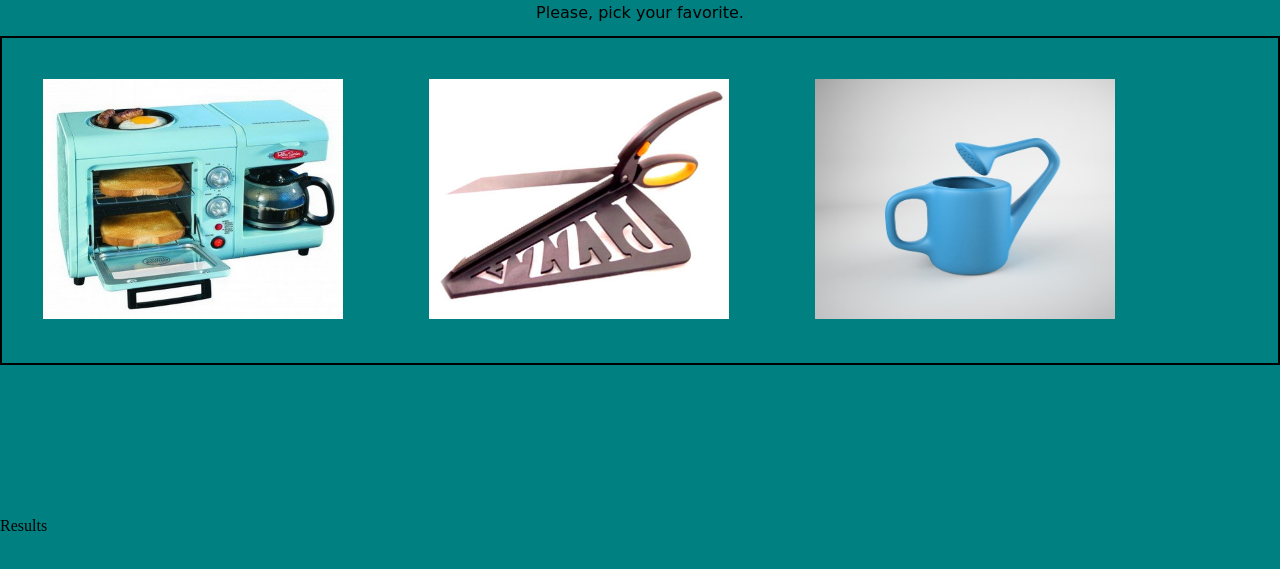
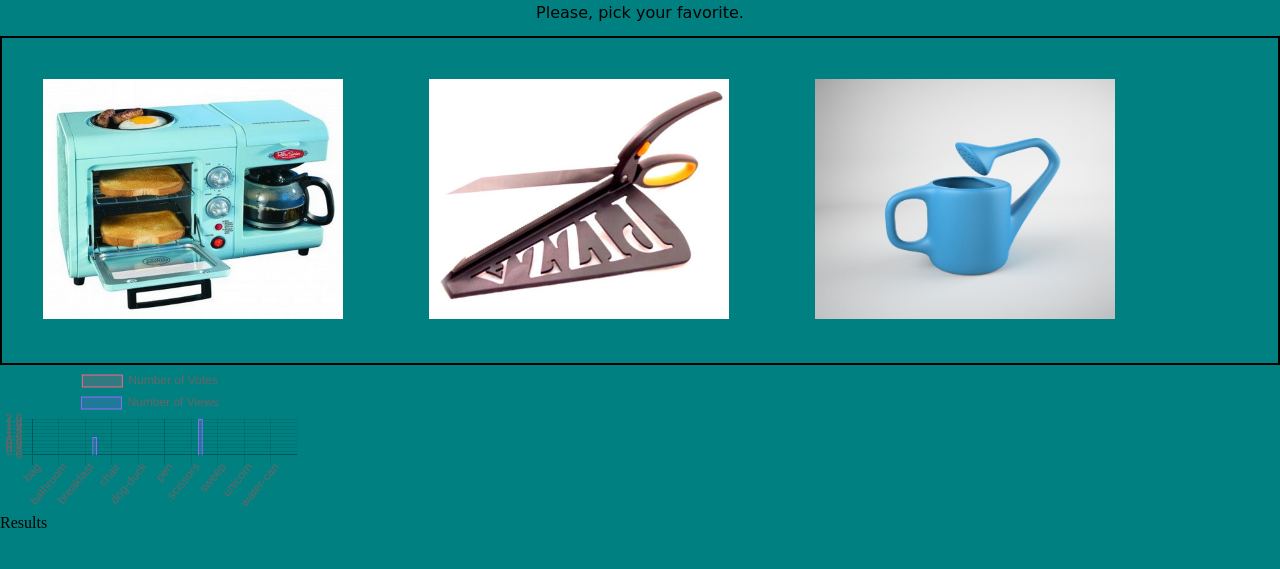
Before and after one commit to iswimfree/bus-mall, a plain HTML site: page index.html in a window 1280 px wide. Shown: the part 105-674 px from the top of the page. Drawn offline with nearby package versions, Linux system fonts and the light colour scheme.

Commit message:
added chart still working on this

```diff
--- a/css/style.css
+++ b/css/style.css
@@ -31,3 +31,9 @@ padding: 1px;
 text-align: center;
 margin: 40px;
 }
+x
+canvas {
+  width: 960px;
+  height: 400px;
+  margin: auto;
+}
--- a/index.html
+++ b/index.html
@@ -24,7 +24,8 @@
 <canvas id="myChart"></canvas>
 <ul id="results">Results</ul>
   </main>
-  <script src="js/app.js" </script></script>
+  <script src="https://cdn.jsdelivr.net/npm/chart.js@2.9.4/dist/Chart.min.js"></script>
+  <script src="js/app.js"></script>
 </body>
 
 </html>
--- a/js/app.js
+++ b/js/app.js
@@ -90,3 +90,52 @@ function handleClick(event) {
     }
   } renderImages();
 }
+if (maxViews === maxClicks) {
+
+  myContainer.removeEventListener('click', handleClick);
+}
+function renderChart(){
+  var namesArray = [];
+  var votesArray = [];
+  var viewsArray = [];
+
+  for (var i = 0; i < allImages.length; i++){
+    namesArray.push(allImages[i].name);
+    votesArray.push(allImages[i].votes);
+    viewsArray.push(allImages[i].views);
+  }
+
+  var ctx = document.getElementById('myChart').getContext('2d');
+  var dataObject = {
+    type: 'bar',
+    data: {
+      labels: namesArray,
+      datasets: [{
+        label: 'Number of Votes',
+        data: votesArray,
+        backgroundColor: 'rgba(255, 99, 132, 0.2)',
+        borderColor: 'rgba(255, 99, 132, 1)',
+        borderWidth: 1
+      },
+      {
+        label: 'Number of Views',
+        data: viewsArray,
+        backgroundColor: 'rgba(153, 102, 255, 0.2)',
+        borderColor: 'rgba(153, 102, 255, 1)',
+        borderWidth: 1
+      }]
+    },
+    options: {
+      responsive: false,
+      scales: {
+        yAxes: [{
+          ticks: {
+            beginAtZero: true
+          }
+        }]
+      }
+    }
+  };
+  var myChart = new Chart(ctx, dataObject);
+}
+renderChart();
```
Also changed, not shown: 1 other file.
